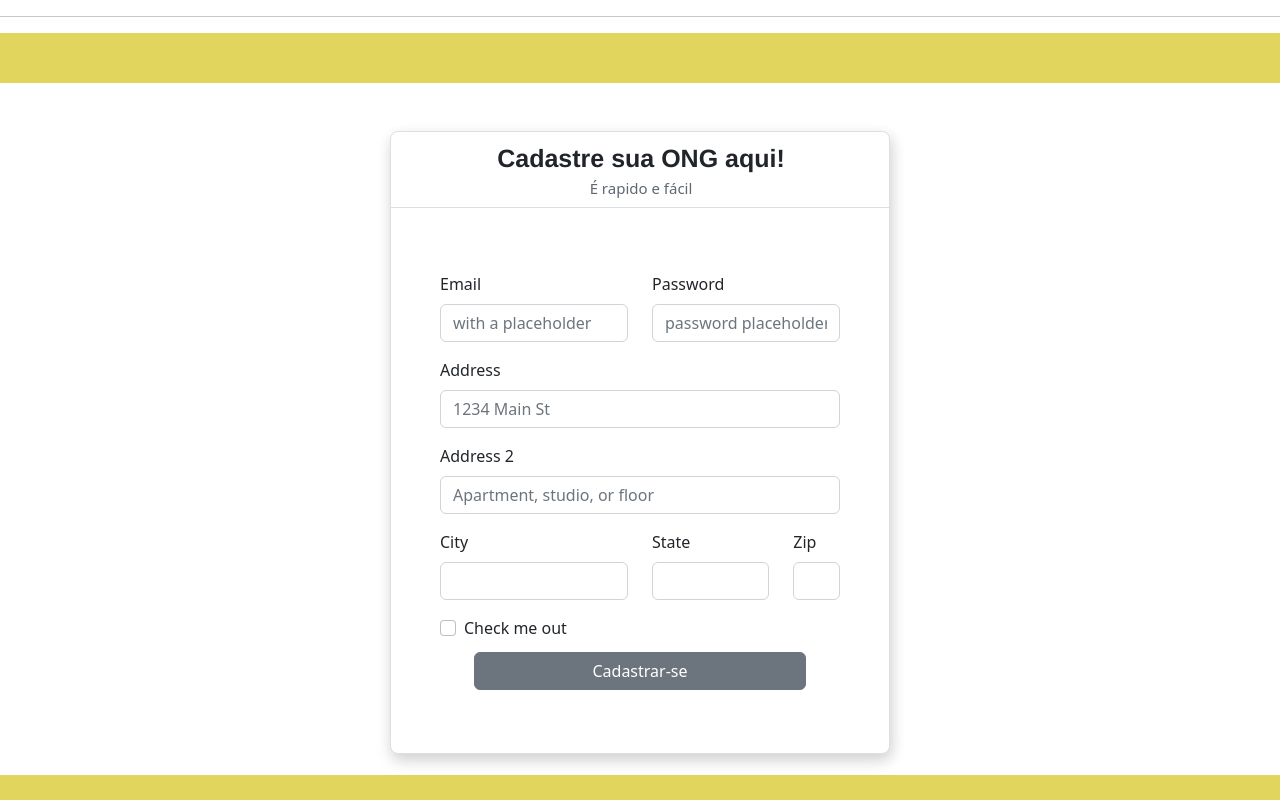
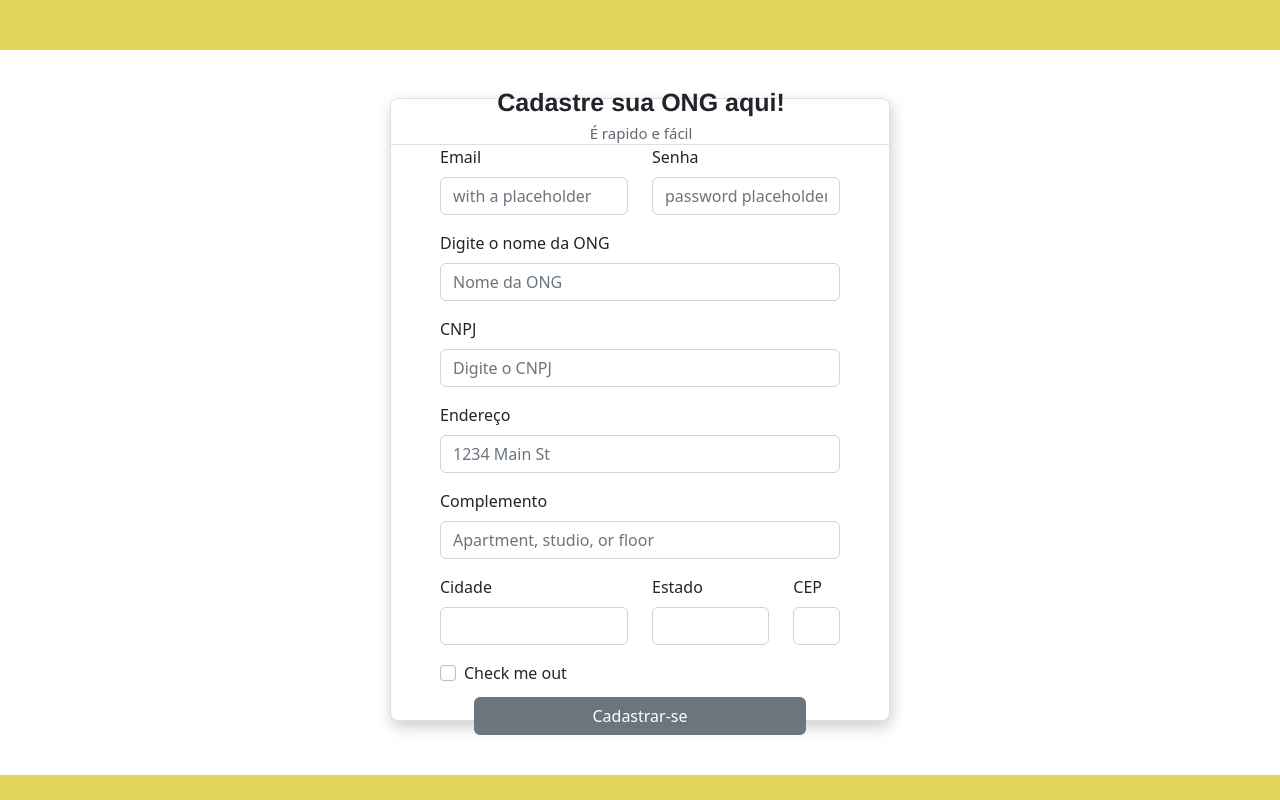
Before and after one commit to JoaoPF07/Projeto-Integrador, a React (Create React App) app: page /cadastros in a window 1280 px wide. Built offline with nearby package versions, Linux system fonts and the light colour scheme.

Commit message:
Atualização do cadastro

```diff
--- a/src/App.tsx
+++ b/src/App.tsx
@@ -10,7 +10,6 @@ import Entidade from "./pages/entidade";
 function App() {
   return (
     <div>
-      <hr />
       <div>
         <Routes>
           <Route path="/" element={<PaginaInicial />} />
--- a/src/pages/cadastro.tsx
+++ b/src/pages/cadastro.tsx
@@ -1,17 +1,14 @@
-import {  Form ,Row, Col, FormGroup, Label, Input, Button } from "reactstrap";
+import { Form, Row, Col, FormGroup, Label, Input, Button } from "reactstrap";
 import Rodape from "../componentes/rodape";
-import 'bootstrap/dist/css/bootstrap.min.css';
+import "bootstrap/dist/css/bootstrap.min.css";
 
-
-
-function Cadastros (){
-
+function Cadastros() {
   return (
     <div>
       <div className="cabecalho"></div>
       <br />
       <br />
-     <div >
+      <div>
         <div className="divFundoCadastro">
           <div className="divtextocadastro">
             <div className="textocadastro1">Cadastre sua ONG aqui!</div>
@@ -22,9 +19,7 @@ function Cadastros (){
               <Row>
                 <Col md={6}>
                   <FormGroup>
-        <Label for="exampleEmail">
-          Email
-        </Label>
+                    <Label for="exampleEmail">Email</Label>
                     <Input
                       id="exampleEmail"
                       name="email"
@@ -35,9 +30,7 @@ function Cadastros (){
                 </Col>
                 <Col md={6}>
                   <FormGroup>
-        <Label for="examplePassword">
-          Password
-        </Label>
+                    <Label for="examplePassword">Senha</Label>
                     <Input
                       id="examplePassword"
                       name="password"
@@ -48,9 +41,23 @@ function Cadastros (){
                 </Col>
               </Row>
               <FormGroup>
-    <Label for="exampleAddress">
-      Address
-    </Label>
+                <Label for="exampleName">Digite o nome da ONG</Label>
+                <Input
+                  id="exampleName"
+                  name="nameOng"
+                  placeholder="Nome da ONG"
+                />
+              </FormGroup>
+              <FormGroup>
+                <Label for="exampleCNPJ">CNPJ</Label>
+                <Input
+                  id="exampleCNPJ"
+                  name="CNPJ"
+                  placeholder="Digite o CNPJ"
+                />
+              </FormGroup>
+              <FormGroup>
+                <Label for="exampleAddress">Endereço</Label>
                 <Input
                   id="exampleAddress"
                   name="address"
@@ -58,9 +65,7 @@ function Cadastros (){
                 />
               </FormGroup>
               <FormGroup>
-    <Label for="exampleAddress2">
-      Address 2
-    </Label>
+                <Label for="exampleAddress2">Complemento</Label>
                 <Input
                   id="exampleAddress2"
                   name="address2"
@@ -70,63 +75,39 @@ function Cadastros (){
               <Row>
                 <Col md={6}>
                   <FormGroup>
-        <Label for="exampleCity">
-          City
-        </Label>
-        <Input
-          id="exampleCity"
-          name="city"
-        />
+                    <Label for="exampleCity">Cidade</Label>
+                    <Input id="exampleCity" name="city" />
                   </FormGroup>
                 </Col>
                 <Col md={4}>
                   <FormGroup>
-        <Label for="exampleState">
-          State
-        </Label>
-        <Input
-          id="exampleState"
-          name="state"
-        />
+                    <Label for="exampleState">Estado</Label>
+                    <Input id="exampleState" name="state" />
                   </FormGroup>
                 </Col>
                 <Col md={2}>
                   <FormGroup>
-        <Label for="exampleZip">
-          Zip
-        </Label>
-        <Input
-          id="exampleZip"
-          name="zip"
-        />
+                    <Label for="exampleZip">CEP</Label>
+                    <Input id="exampleZip" name="zip" />
                   </FormGroup>
                 </Col>
               </Row>
               <FormGroup check>
-    <Input
-      id="exampleCheck"
-      name="check"
-      type="checkbox"
-    />
-    <Label
-      check
-      for="exampleCheck"
-    >
+                <Input id="exampleCheck" name="check" type="checkbox" />
+                <Label check for="exampleCheck">
                   Check me out
                 </Label>
               </FormGroup>
               <div className="divBotaoCadastro">
-  <Button className="botaocadastro">
-    Cadastrar-se
-  </Button>
+                <Button className="botaocadastro">Cadastrar-se</Button>
               </div>
             </Form>
           </div>
         </div>
       </div>
-<Rodape/>
+      <Rodape />
     </div>
-    )
+  );
 }
 
 export default Cadastros;
--- a/src/pages/paginainicial.tsx
+++ b/src/pages/paginainicial.tsx
@@ -1,10 +1,8 @@
 import Rodape from "../componentes/rodape";
-import "../estilo/estilo.css"
+import "../estilo/estilo.css";
 import CabeçalhoInicial from "../componentes/cabecalhoinicial";
 
-
-function PaginaInicial () {
-
+function PaginaInicial() {
   return (
     <div>
       <div className="divGlobal">
@@ -12,28 +10,27 @@ function PaginaInicial () {
           <CabeçalhoInicial />
         </div>
         <div className="divCorpoH">
-
           <div className="texto">
             <h1>Página em produção</h1> <br />
             <p>Sobre o Projeto</p>
           </div>
 
-          <div style={{
+          <div
+            style={{
               backgroundImage: `url('/img_inicial.jpg')`,
-            backgroundPosition : "center",
+              backgroundPosition: "center",
               backgroundSize: "cover",
-            backgroundRepeat: "no-repeat",}}
-
-            className ="imgHome"
-            >
-          </div>
+              backgroundRepeat: "no-repeat",
+            }}
+            className="imgHome"
+          ></div>
         </div>
         <div>
-        <Rodape/>
+          <Rodape />
         </div>
       </div>
     </div>
-    )
+  );
 }
 
 export default PaginaInicial;
```
Also changed, not shown: src/pages/login.tsx (+12 -27 lines), 1 other file (tests, documents, lock files or other folders). Lines whose indentation alone changed are shown as unchanged.
